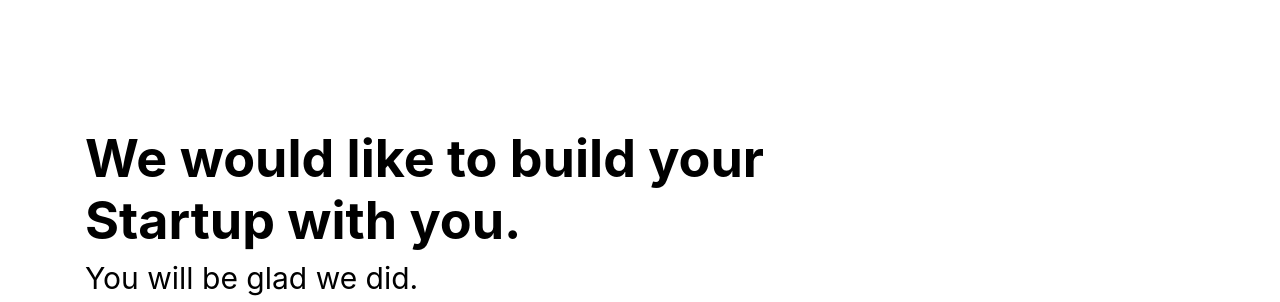
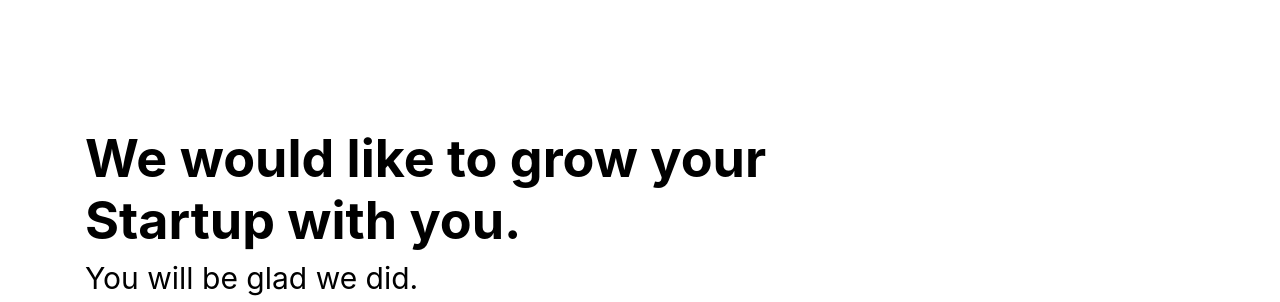
Before and after one commit to expression-media-digital-agency/exm-site-updateone, a Next.js app: page /about in a window 1280 px wide. Shown: the part 2420-2722 px from the top of the page. Built offline with nearby package versions, Linux system fonts and the light colour scheme; a web font is replaced by a local one.

Commit message:
update04

```diff
--- a/components/NeedSolutionOne/NeedSolutionOne.js
+++ b/components/NeedSolutionOne/NeedSolutionOne.js
@@ -10,7 +10,7 @@ const NeedSolutionOne = () => (
             </div> */}
             <div className="col-sm-8">
                 <h3 className="heading-three"></h3>
-                <h1  className="heading-one">We would like to build your Startup with you.</h1>
+                <h1  className="heading-one">We would like to grow your Startup with you.</h1>
                 <h2 className="heading-two">You will be glad we did.</h2>
                 <p className="paragraph-one mb-5">Click on the button below to get through to us.</p>
                 <Link href="/contact">
```
